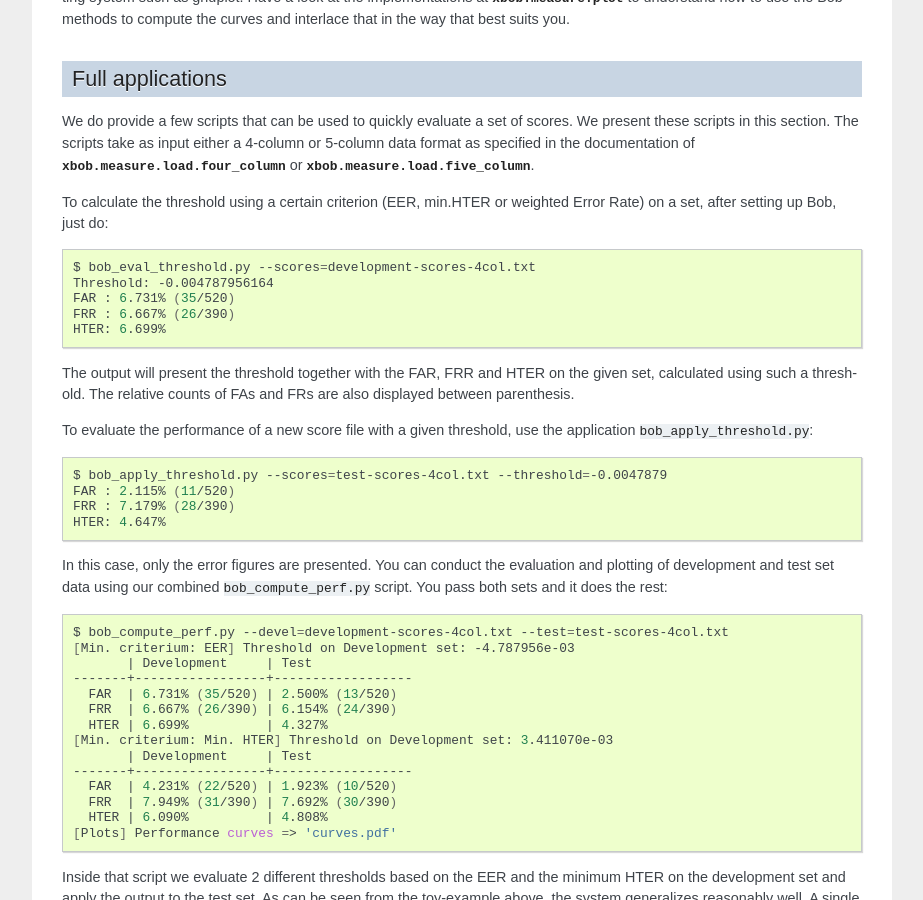
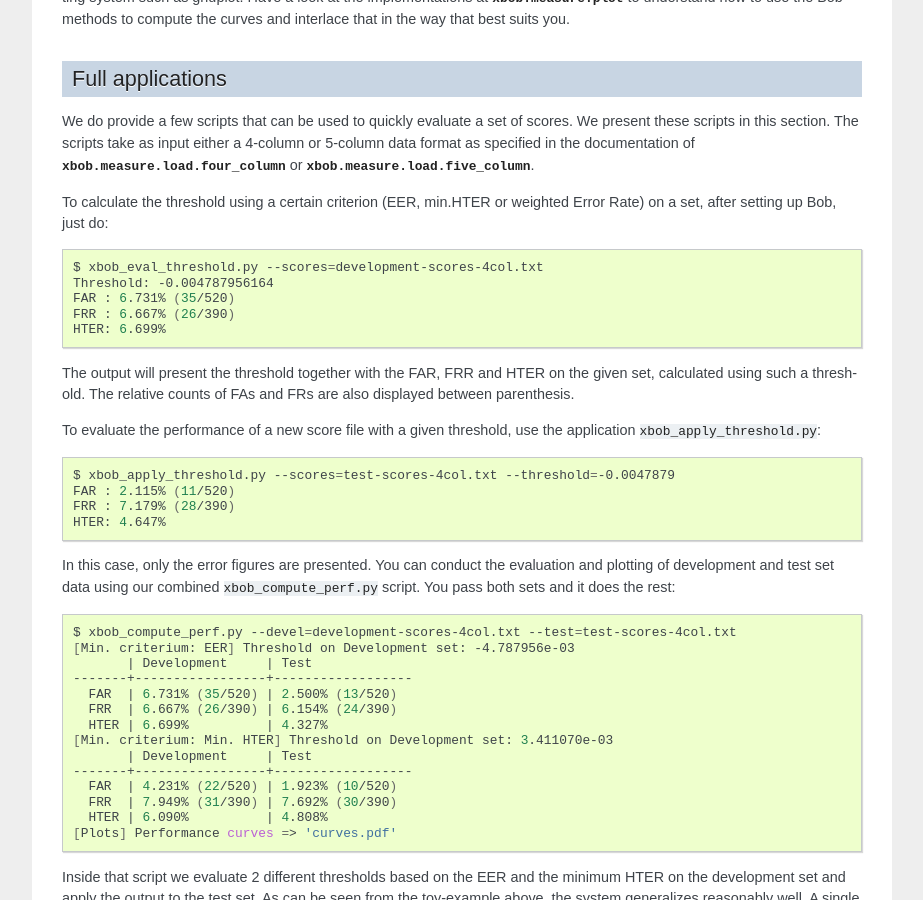
Before and after one commit to bioidiap/bob.measure, a Sphinx documentation site: the page built from doc/guide.rst, in a window 1280 px wide and 900 px high, scrolled down 3995 px. Shown: the whole window, without its empty margins (198-1121 px from the left). Built offline with Sphinx 7.4.7, drawn with Linux system fonts in a browser that asks for light colours; formulas are drawn with MathJax 3; part of the change alters nothing that is shown.

```diff
--- a/doc/guide.rst
+++ b/doc/guide.rst
@@ -185,8 +185,20 @@ town. To plot an ROC curve, in possession of your **negatives** and
 
 You should see an image like the following one:
 
-.. plot:: plot/perf_roc.py
-  :include-source: False
+.. plot::
+
+   import numpy
+   import xbob.measure
+   from matplotlib import pyplot
+
+   positives = numpy.random.normal(1,1,100)
+   negatives = numpy.random.normal(-1,1,100)
+   npoints = 100
+   xbob.measure.plot.roc(negatives, positives, npoints, color=(0,0,0), linestyle='-', label='test')
+   pyplot.grid(True)
+   pyplot.xlabel('FAR (%)')
+   pyplot.ylabel('FRR (%)')
+   pyplot.title('ROC')
 
 As can be observed, plotting methods live in the namespace
 :py:mod:`xbob.measure.plot`. They work like `Matplotlib`_'s `plot()`_ method
@@ -221,8 +233,22 @@ A DET curve can be drawn using similar commands such as the ones for the ROC cur
 
 This will produce an image like the following one:
 
-.. plot:: plot/perf_det.py
-  :include-source: False
+.. plot::
+
+   import numpy
+   import xbob.measure
+   from matplotlib import pyplot
+
+   positives = numpy.random.normal(1,1,100)
+   negatives = numpy.random.normal(-1,1,100)
+
+   npoints = 100
+   xbob.measure.plot.det(negatives, positives, npoints, color=(0,0,0), linestyle='-', label='test')
+   xbob.measure.plot.det_axis([0.1, 80, 0.1, 80])
+   pyplot.grid(True)
+   pyplot.xlabel('FAR (%)')
+   pyplot.ylabel('FRR (%)')
+   pyplot.title('DET')
 
 .. note::
 
@@ -257,8 +283,20 @@ the test (or evaluation) set ones. Because of this the API is slightly modified:
 
 This will produce an image like the following one:
 
-.. plot:: plot/perf_epc.py
-  :include-source: False
+.. plot::
+
+   import numpy
+   import xbob.measure
+   from matplotlib import pyplot
+
+   dev_pos = numpy.random.normal(1,1,100)
+   dev_neg = numpy.random.normal(-1,1,100)
+   test_pos = numpy.random.normal(0.9,1,100)
+   test_neg = numpy.random.normal(-1.1,1,100)
+   npoints = 100
+   xbob.measure.plot.epc(dev_neg, dev_pos, test_neg, test_pos, npoints, color=(0,0,0), linestyle='-')
+   pyplot.grid(True)
+   pyplot.title('EPC')
 
 Fine-tunning
 ============
@@ -285,7 +323,7 @@ Error Rate) on a set, after setting up |project|, just do:
 
 .. code-block:: sh
 
-  $ bob_eval_threshold.py --scores=development-scores-4col.txt
+  $ xbob_eval_threshold.py --scores=development-scores-4col.txt
   Threshold: -0.004787956164
   FAR : 6.731% (35/520)
   FRR : 6.667% (26/390)
@@ -296,22 +334,22 @@ the given set, calculated using such a threshold. The relative counts of FAs
 and FRs are also displayed between parenthesis.
 
 To evaluate the performance of a new score file with a given threshold, use the
-application ``bob_apply_threshold.py``:
+application ``xbob_apply_threshold.py``:
 
 .. code-block:: sh
 
-  $ bob_apply_threshold.py --scores=test-scores-4col.txt --threshold=-0.0047879
+  $ xbob_apply_threshold.py --scores=test-scores-4col.txt --threshold=-0.0047879
   FAR : 2.115% (11/520)
   FRR : 7.179% (28/390)
   HTER: 4.647%
 
 In this case, only the error figures are presented. You can conduct the
 evaluation and plotting of development and test set data using our combined
-``bob_compute_perf.py`` script. You pass both sets and it does the rest:
+``xbob_compute_perf.py`` script. You pass both sets and it does the rest:
 
 .. code-block:: sh
 
-  $ bob_compute_perf.py --devel=development-scores-4col.txt --test=test-scores-4col.txt
+  $ xbob_compute_perf.py --devel=development-scores-4col.txt --test=test-scores-4col.txt
   [Min. criterium: EER] Threshold on Development set: -4.787956e-03
          | Development     | Test
   -------+-----------------+------------------
--- a/doc/plot/perf_det.py
+++ /dev/null
@@ -1,20 +0,0 @@
-#!/usr/bin/env python
-# vim: set fileencoding=utf-8 :
-
-"""Tutorial for plotting a DET curve
-"""
-
-import numpy
-import xbob.measure
-from matplotlib import pyplot
-
-positives = numpy.random.normal(1,1,100)
-negatives = numpy.random.normal(-1,1,100)
-
-npoints = 100
-xbob.measure.plot.det(negatives, positives, npoints, color=(0,0,0), linestyle='-', label='test')
-xbob.measure.plot.det_axis([0.1, 80, 0.1, 80])
-pyplot.grid(True)
-pyplot.xlabel('FAR (%)')
-pyplot.ylabel('FRR (%)')
-pyplot.title('DET')
--- a/doc/plot/perf_epc.py
+++ /dev/null
@@ -1,18 +0,0 @@
-#!/usr/bin/env python
-# vim: set fileencoding=utf-8 :
-
-"""Tutorial for plotting an EPC curve
-"""
-
-import numpy
-import xbob.measure
-from matplotlib import pyplot
-
-dev_pos = numpy.random.normal(1,1,100)
-dev_neg = numpy.random.normal(-1,1,100)
-test_pos = numpy.random.normal(0.9,1,100)
-test_neg = numpy.random.normal(-1.1,1,100)
-npoints = 100
-xbob.measure.plot.epc(dev_neg, dev_pos, test_neg, test_pos, npoints, color=(0,0,0), linestyle='-')
-pyplot.grid(True)
-pyplot.title('EPC')
--- a/doc/plot/perf_roc.py
+++ /dev/null
@@ -1,18 +0,0 @@
-#!/usr/bin/env python
-# vim: set fileencoding=utf-8 :
-
-"""Tutorial for plotting a ROC curve
-"""
-
-import numpy
-import xbob.measure
-from matplotlib import pyplot
-
-positives = numpy.random.normal(1,1,100)
-negatives = numpy.random.normal(-1,1,100)
-npoints = 100
-xbob.measure.plot.roc(negatives, positives, npoints, color=(0,0,0), linestyle='-', label='test')
-pyplot.grid(True)
-pyplot.xlabel('FAR (%)')
-pyplot.ylabel('FRR (%)')
-pyplot.title('ROC')
```
